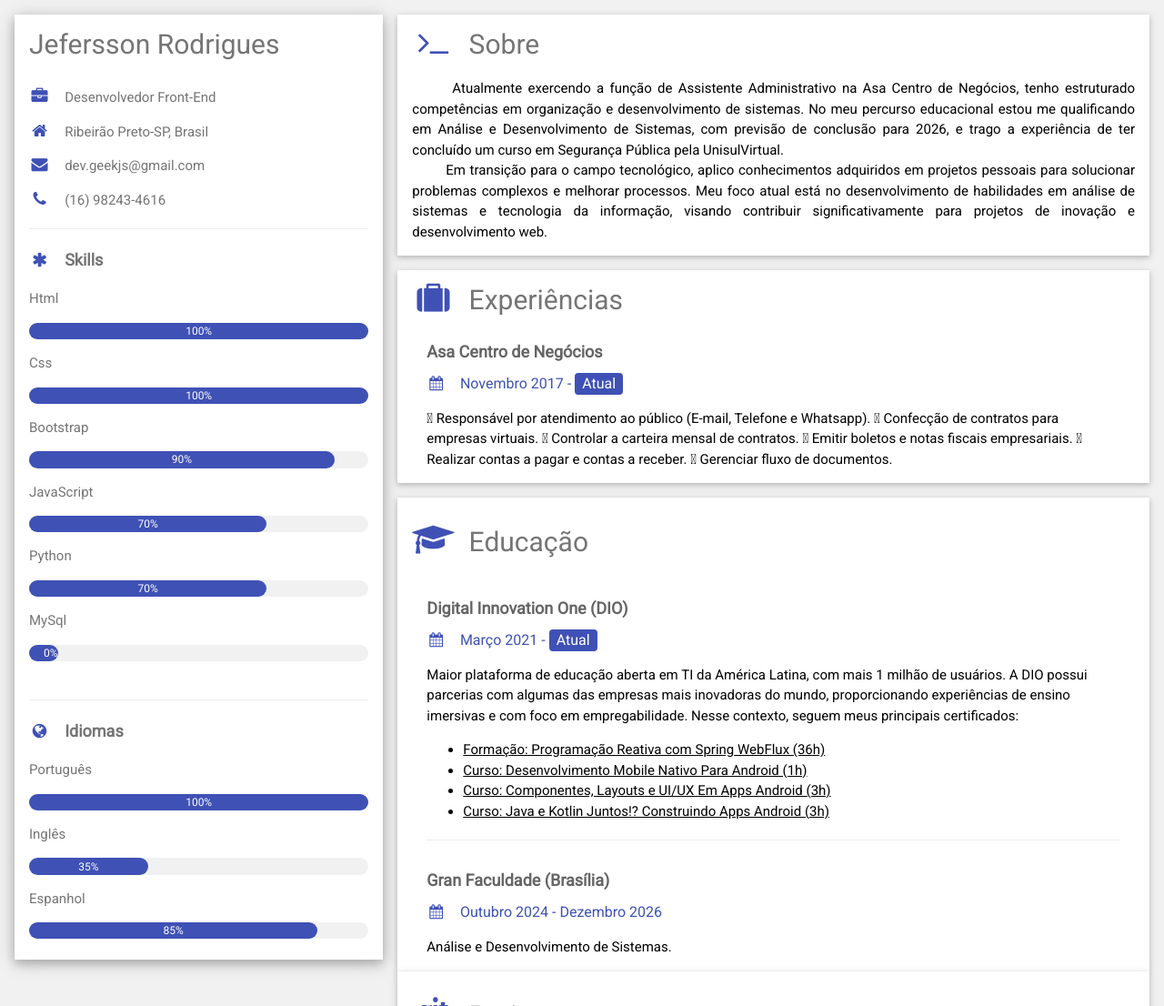
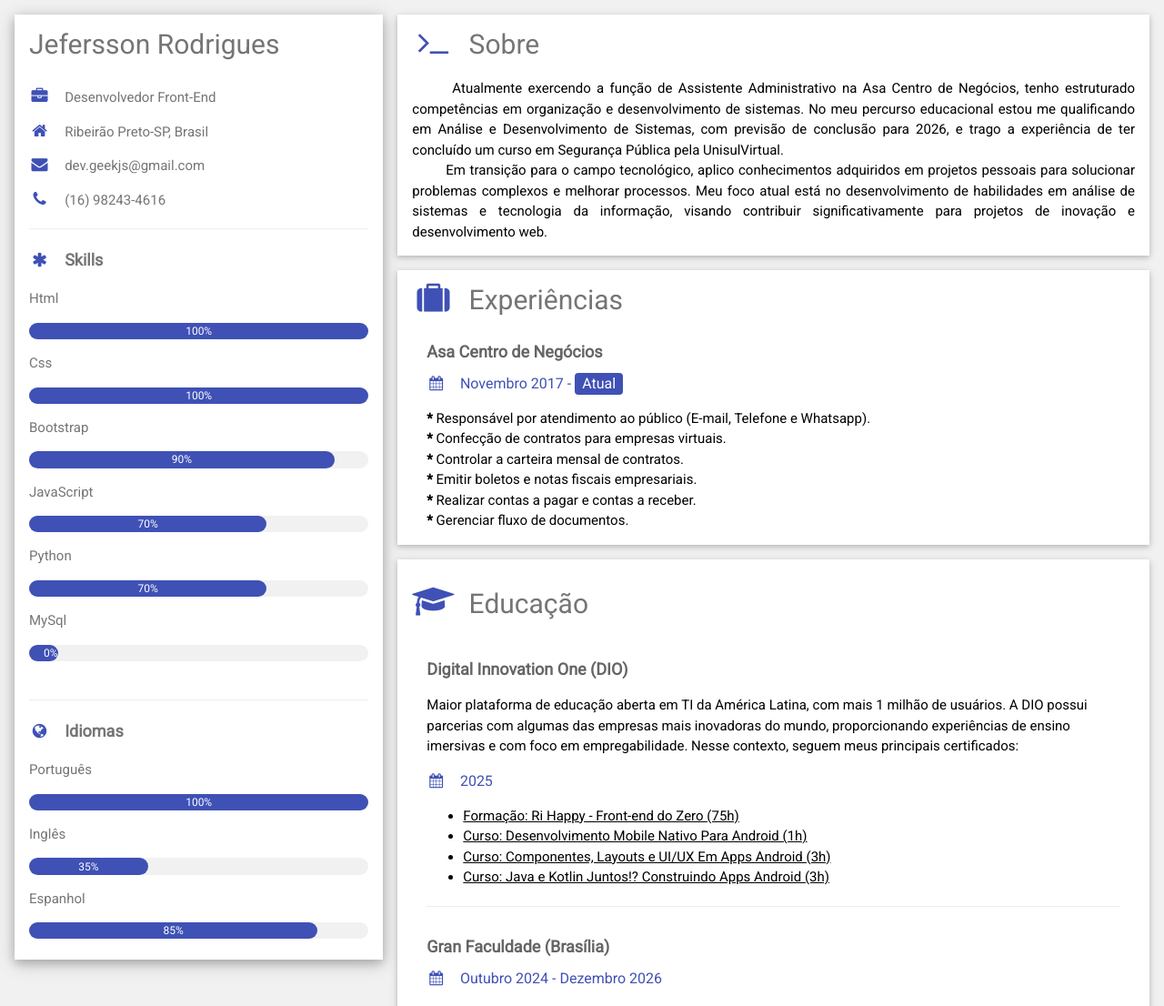
Before and after one commit to JefersonRodrigues21/CV, a plain HTML site: page index.html in a window 1280 px wide. Shown: the top 1106 px of the page at 91% size. Drawn offline with nearby package versions, Linux system fonts and the light colour scheme.

Commit message:
Incerido Educação e Certificados

```diff
--- a/index.html
+++ b/index.html
@@ -24,6 +24,7 @@
     h6 {
       font-family: "Roboto", sans-serif
     }
+
     .justify {
       text-align: justify;
     }
@@ -113,9 +114,15 @@
           <h2 class="w3-text-grey w3-padding-10"><i
               class="fa fa-terminal fa-fw w3-margin-right w3-xxlarge w3-text-indigo"></i>Sobre</h2>
           <p class="justify">
-            &nbsp; &nbsp; &nbsp; &nbsp;Atualmente exercendo a função de Assistente Administrativo na Asa Centro de Negócios, tenho estruturado competências em organização e desenvolvimento de sistemas. No meu percurso educacional estou me qualificando em Análise e Desenvolvimento de Sistemas, com previsão de conclusão para 2026, e trago a experiência de ter concluído um curso em Segurança Pública pela UnisulVirtual. <br>
+            &nbsp; &nbsp; &nbsp; &nbsp;Atualmente exercendo a função de Assistente Administrativo na Asa Centro de
+            Negócios, tenho estruturado competências em organização e desenvolvimento de sistemas. No meu percurso
+            educacional estou me qualificando em Análise e Desenvolvimento de Sistemas, com previsão de conclusão para
+            2026, e trago a experiência de ter concluído um curso em Segurança Pública pela UnisulVirtual. <br>
 
-            &nbsp; &nbsp; &nbsp; &nbsp; Em transição para o campo tecnológico, aplico conhecimentos adquiridos em projetos pessoais para solucionar problemas complexos e melhorar processos. Meu foco atual está no desenvolvimento de habilidades em análise de sistemas e tecnologia da informação, visando contribuir significativamente para projetos de inovação e desenvolvimento web.
+            &nbsp; &nbsp; &nbsp; &nbsp; Em transição para o campo tecnológico, aplico conhecimentos adquiridos em
+            projetos pessoais para solucionar problemas complexos e melhorar processos. Meu foco atual está no
+            desenvolvimento de habilidades em análise de sistemas e tecnologia da informação, visando contribuir
+            significativamente para projetos de inovação e desenvolvimento web.
           </p>
         </div>
 
@@ -127,13 +134,13 @@
             <h5 class="w3-opacity"><b>Asa Centro de Negócios</b></h5>
             <h6 class="w3-text-indigo"><i class="fa fa-calendar fa-fw w3-margin-right"></i>Novembro 2017 - <span
                 class="w3-tag w3-indigo w3-round">Atual</span></h6>
-            <p>	Responsável por atendimento ao público (E-mail, Telefone e Whatsapp).
-              	Confecção de contratos para empresas virtuais.
-              	Controlar a carteira mensal de contratos.
-              	Emitir boletos e notas fiscais empresariais.
-              	Realizar contas a pagar e contas a receber.
-              	Gerenciar fluxo de documentos.
-              </p>
+            <p><strong>*</strong> Responsável por atendimento ao público (E-mail, Telefone e Whatsapp). <br>
+              <strong>*</strong> Confecção de contratos para empresas virtuais. <br>
+              <strong>*</strong> Controlar a carteira mensal de contratos. <br>
+              <strong>*</strong> Emitir boletos e notas fiscais empresariais. <br>
+              <strong>*</strong> Realizar contas a pagar e contas a receber. <br>
+              <strong>*</strong> Gerenciar fluxo de documentos. <br>
+            </p>
           </div>
         </div>
 
@@ -143,16 +150,18 @@
           </h2>
           <div class="w3-container">
             <h5 class="w3-opacity"><b>Digital Innovation One (DIO)</b></h5>
-            <h6 class="w3-text-indigo"><i class="fa fa-calendar fa-fw w3-margin-right"></i>Março 2021 - <span
-                class="w3-tag w3-indigo w3-round">Atual</span></h6>
+
             <p>
               Maior plataforma de educação aberta em TI da América Latina, com mais 1 milhão de usuários.
               A DIO possui parcerias com algumas das empresas mais inovadoras do mundo, proporcionando experiências
               de ensino imersivas e com foco em empregabilidade. Nesse contexto, seguem meus principais certificados:
             </p>
+
+            <h6 class="w3-text-indigo"><i class="fa fa-calendar fa-fw w3-margin-right"></i>2025<span
+                class="w3-tag w3-indigo w3-round"></span></h6>
+
             <ul>
-              <li><a href="https://www.dio.me/certificate/762101D2" target="_blank">Formação: Programação Reativa com
-                  Spring WebFlux (36h)</a></li>
+              <li><a href="https://hermes.dio.me/certificates/XS5SDZOU.pdf" target="_blank">Formação: Ri Happy - Front-end do Zero (75h)</a></li>
               <li><a href="https://www.dio.me/certificate/07041B99" target="_blank">Curso: Desenvolvimento Mobile Nativo
                   Para Android (1h)</a></li>
               <li><a href="https://www.dio.me/certificate/F12AC30B" target="_blank">Curso: Componentes, Layouts e UI/UX
```
